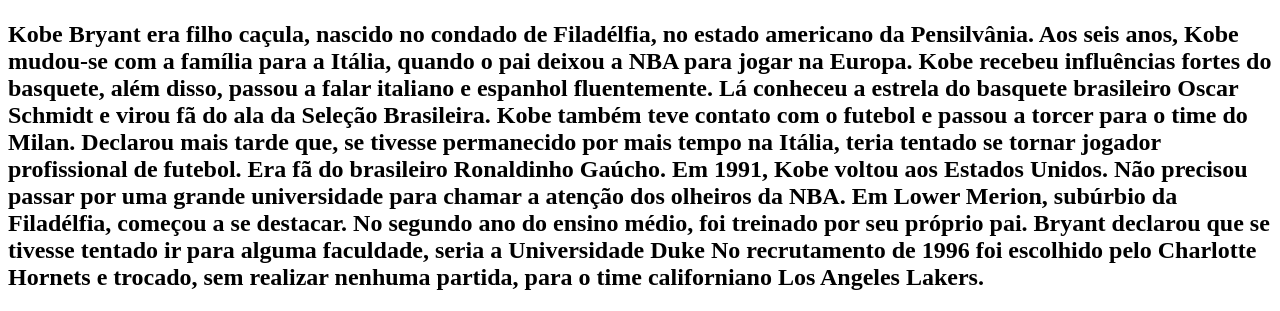
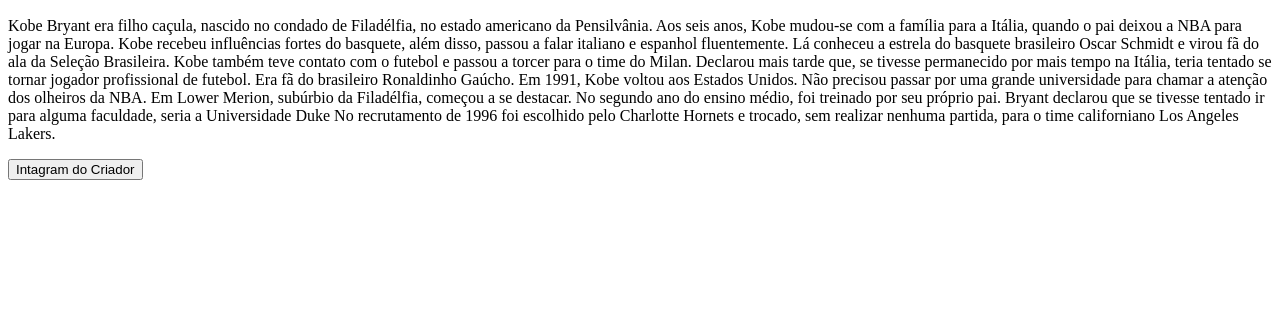
Before and after one commit to yohanbilik/Site-2024, a plain HTML site: page index.html in a window 1280 px wide. Shown: the part 888-1199 px from the top of the page. After the commit the page ends 1076 px from the top, so only its background shows below. Drawn offline with Linux system fonts and the light colour scheme.

Commit message:
Add files via upload

```diff
--- a/index.html
+++ b/index.html
@@ -3,7 +3,7 @@
 <head>
 <title>kobe</title>
 <meta sharset="UTF-8">
-<meta name="viewport"content="width-device-width,initial-scale=1.0>
+<meta name="viewport"content="width-device-width,initial-scale=1.0">
 <link ref= "styles heat" href="styles.css">
 
 </head>
@@ -14,11 +14,19 @@
 <h2>Eterna lenda dos Lakers</h2>
 <img src="d871ckx-3b970548-46a5-4352-8372-216b14113127.jpg" alt="", width="1000px" height="700px"> <img src="220px-Kobe_Bryant_Drives2.jpg" alt="">
 
-<h2>Kobe Bryant era filho caçula, nascido no condado de Filadélfia, no estado americano da Pensilvânia.
+ <p> Kobe Bryant era filho caçula, nascido no condado de Filadélfia, no estado americano da Pensilvânia.
 
     Aos seis anos, Kobe mudou-se com a família para a Itália, quando o pai deixou a NBA para jogar na Europa. Kobe recebeu influências fortes do basquete, além disso, passou a falar italiano e espanhol fluentemente. Lá conheceu a estrela do basquete brasileiro Oscar Schmidt e virou fã do ala da Seleção Brasileira. Kobe também teve contato com o futebol e passou a torcer para o time do Milan. Declarou mais tarde que, se tivesse permanecido por mais tempo na Itália, teria tentado se tornar jogador profissional de futebol. Era fã do brasileiro Ronaldinho Gaúcho.
 
-    Em 1991, Kobe voltou aos Estados Unidos. Não precisou passar por uma grande universidade para chamar a atenção dos olheiros da NBA. Em Lower Merion, subúrbio da Filadélfia, começou a se destacar. No segundo ano do ensino médio, foi treinado por seu próprio pai. Bryant declarou que se tivesse tentado ir para alguma faculdade, seria a Universidade Duke No recrutamento de 1996 foi escolhido pelo Charlotte Hornets e trocado, sem realizar nenhuma partida, para o time californiano Los Angeles Lakers.</h2>
+    Em 1991, Kobe voltou aos Estados Unidos. Não precisou passar por uma grande universidade para chamar a atenção dos olheiros da NBA. Em Lower Merion, subúrbio da Filadélfia, começou a se destacar. No segundo ano do ensino médio, foi treinado por seu próprio pai. Bryant declarou que se tivesse tentado ir para alguma faculdade, seria a Universidade Duke No recrutamento de 1996 foi escolhido pelo Charlotte Hornets e trocado, sem realizar nenhuma partida, para o time californiano Los Angeles Lakers.</p>
+
+    <footer>
+<div>
+<a href="https://www.intagram.com/yohan_bilik"> <button> Intagram do Criador</button></a>
+
+</div>
+    </footer>
+
 
 </body>
 
```
